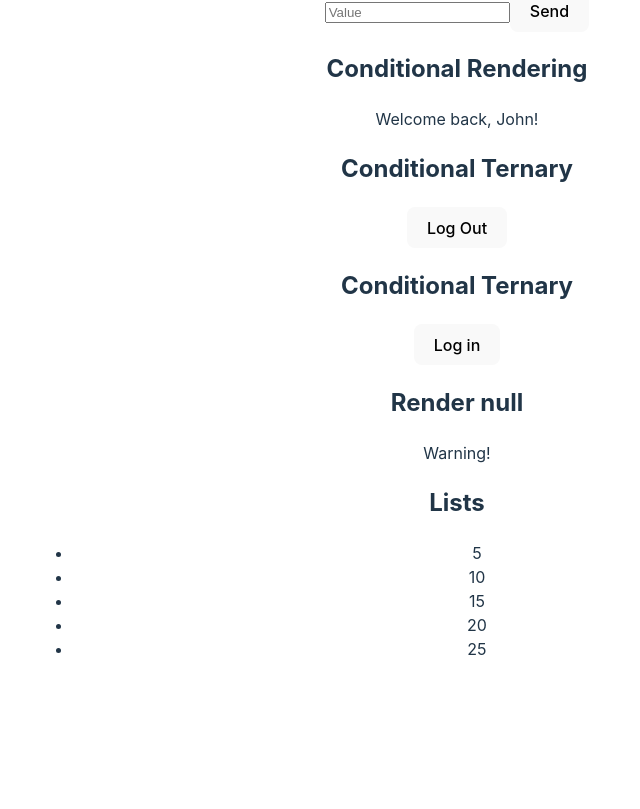
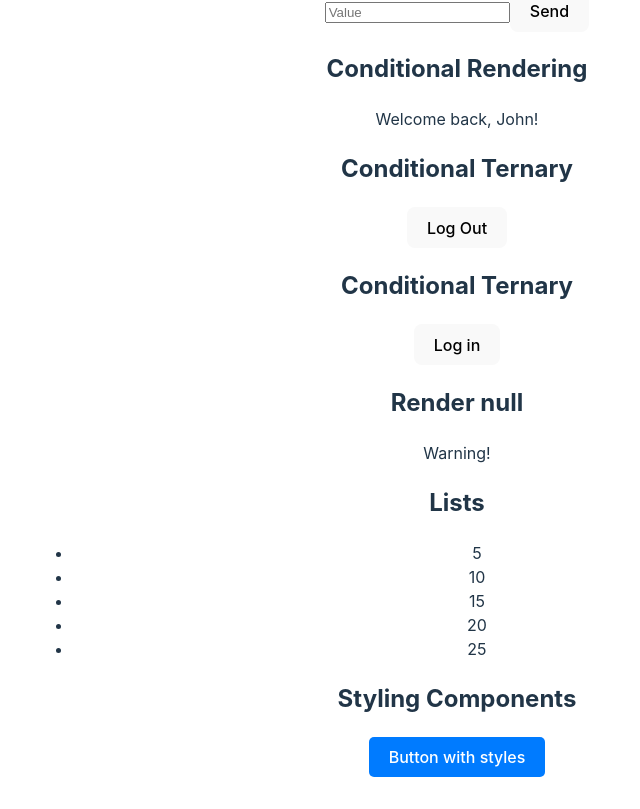
Before and after one commit to mmartins23/ReactJS-com-TS-direto-ao-ponto, a React (Vite) app in the folder Section 3- Fundamentos do React JS/react-fundamentals-app/: page / in a window 1280 px wide. Shown: the part 1182-1991 px from the top of the page, without its empty margins (183-823 px from the left). Before the commit the page ends 1891 px from the top, so only its background shows below. Built offline with nearby package versions, Linux system fonts and the light colour scheme.

Commit message:
15. Formas de estilizar componentes

```diff
--- a/Section 3- Fundamentos do React JS/react-fundamentals-app/src/App.jsx
+++ b/Section 3- Fundamentos do React JS/react-fundamentals-app/src/App.jsx
@@ -13,6 +13,7 @@ import RenderConditional from './components/RenderConditional';
 import LoginButton from './components/LoginButton';
 import Warning from './components/Warning';
 import NumberList from './components/NumberList';
+import ButtonWithStyles from './components/ButtonWithStyles';
 
 
 function App() {
@@ -30,7 +31,7 @@ function App() {
       <User name="Bob" age={25} jobRole="Designer" />
       {/* 11 useState */}
       <Counter/>
-      {/* 11Multiple state */}
+      {/* 11 Multiple state */}
       <Form/>
       {/* 12 Events */}
       <Button/>
@@ -47,6 +48,8 @@ function App() {
       <Warning warning='The component was a warning'/>
       {/* 14 List */}
       <NumberList numbers={[5,10,15,20,25]}/>
+      {/* 15 Styling Components */}
+      <ButtonWithStyles>Button with styles</ButtonWithStyles>
     </>
   )
 }
--- /dev/null
+++ b/Section 3- Fundamentos do React JS/react-fundamentals-app/src/components/ButtonWithStyles.css
@@ -0,0 +1,20 @@
+/* ButtonWithStyles.css */
+.button {
+    background-color: #007bff;
+    /* Cor de fundo azul */
+    color: #fff;
+    /* Cor do texto branco */
+    padding: 10px 20px;
+    /* Padding interno de 10px na vertical e 20px na horizontal */
+    border: none;
+    /* Sem borda */
+    border-radius: 5px;
+    /* Borda arredondada */
+    cursor: pointer;
+    /* Cursor de mão ao passar */
+}
+
+.button:hover {
+    background-color: #0056b3;
+    /* Cor de fundo mais escura ao passar */
+}
--- /dev/null
+++ b/Section 3- Fundamentos do React JS/react-fundamentals-app/src/components/ButtonWithStyles.jsx
@@ -0,0 +1,14 @@
+import './ButtonWithStyles.css';
+
+const ButtonWithStyles = ({ onClick, children }) => {
+    return (
+        <>
+            <h2>Styling Components</h2>
+            <button className="button" onClick={onClick}>
+                {children}
+            </button>
+        </>
+    );
+};
+
+export default ButtonWithStyles
```
Also changed, not shown: 1 other file (tests, documents, lock files or other folders).
